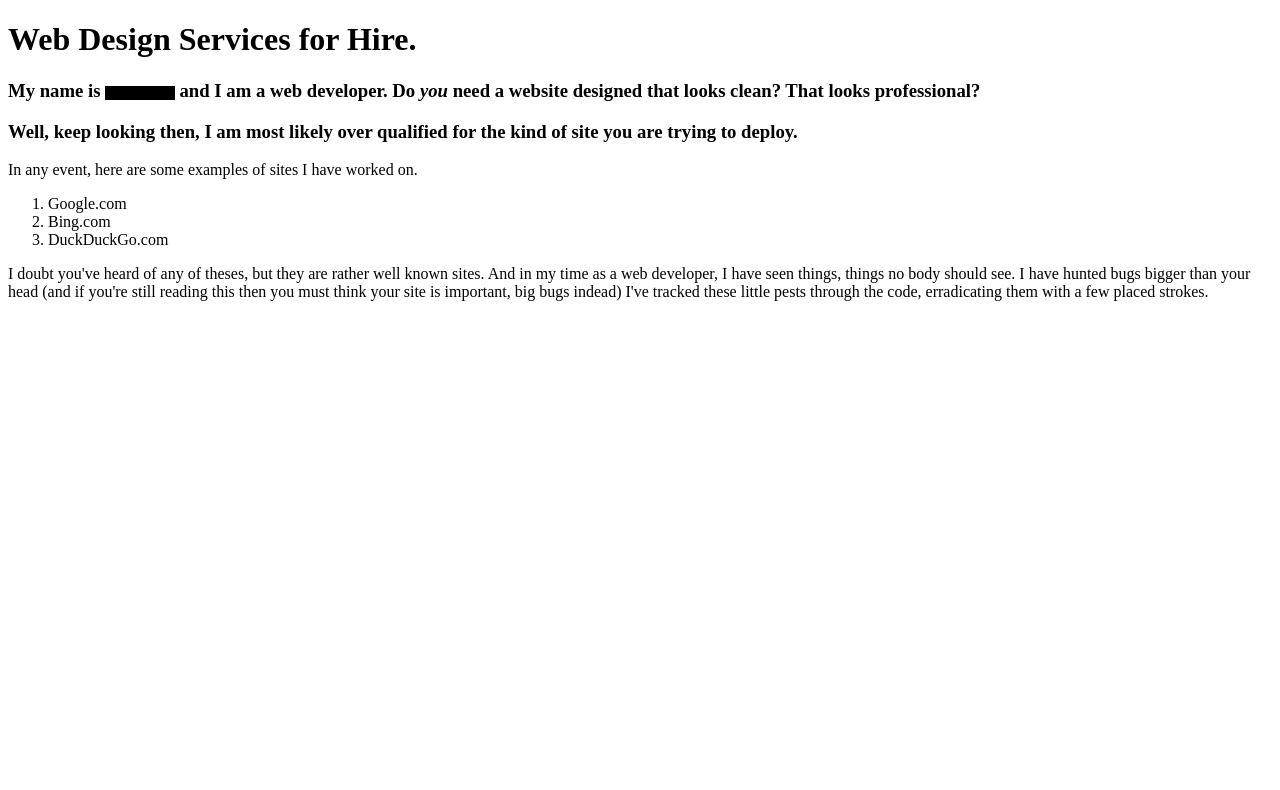
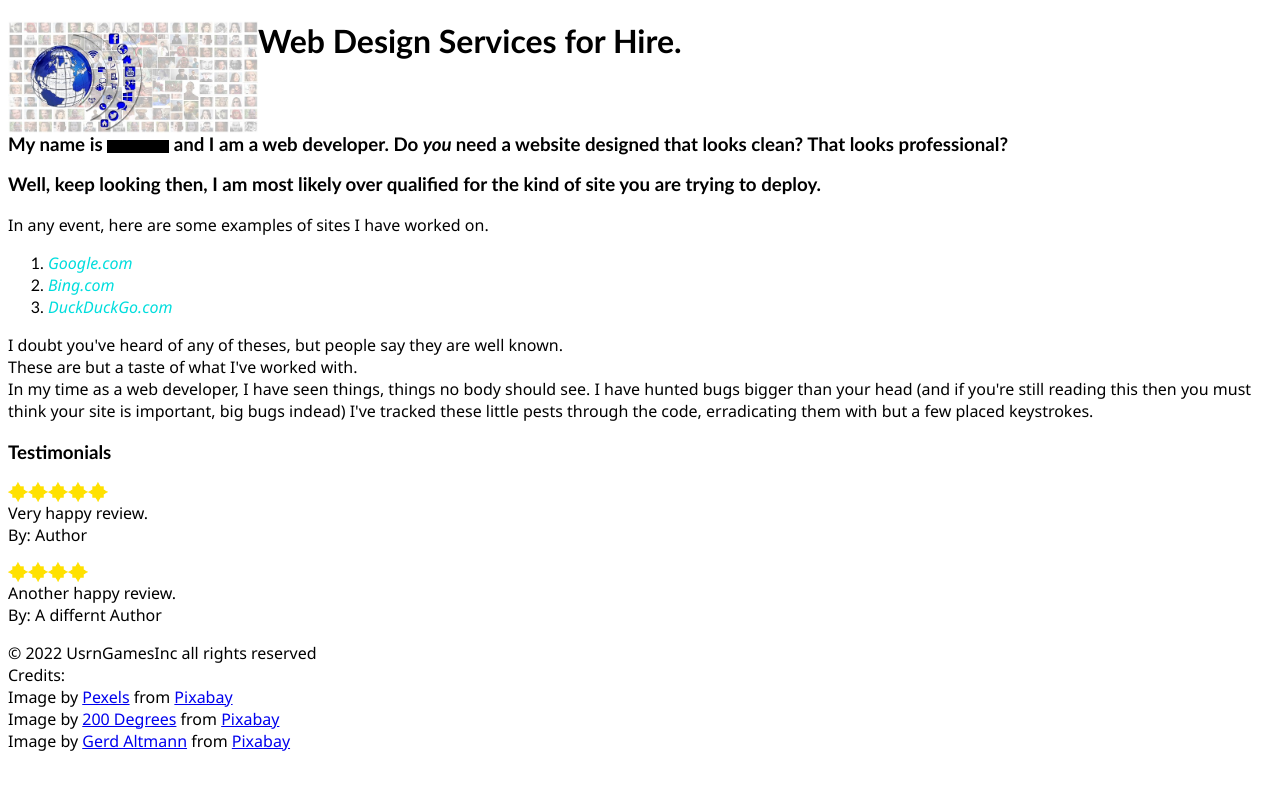
Before and after one commit to RVCC-IDMX/midterm2022-Pi-Guy53, a plain HTML site: page index.html in a window 1280 px wide. Drawn offline with Linux system fonts and the light colour scheme.

Commit message:
started to add some more content, chose a few images to use, set up some styling

```diff
--- a/css/style.css
+++ b/css/style.css
@@ -1,6 +1,28 @@
+#socialimg
+{
+    float: left;
+}
+
 header
 {
+    font-family:'Gill Sans', 'Gill Sans MT', Calibri, 'Trebuchet MS', sans-serif;
+}
 
+header p
+{
+    font-family: 'Segoe UI', Tahoma, Geneva, Verdana, sans-serif;
+}
+
+#intromsg
+{
+    clear: both;
+}
+
+ol li a
+{
+    font-family: 'Segoe UI', Tahoma, Geneva, Verdana, sans-serif;
+    color: #0dd;
+    font-style: italic;
 }
 
 #portfolio
@@ -10,22 +32,33 @@ header
 
 #testimonials
 {
+    font-family:'Gill Sans', 'Gill Sans MT', Calibri, 'Trebuchet MS', sans-serif;
+}
 
+#testimonials p
+{
+    font-family: 'Segoe UI', Tahoma, Geneva, Verdana, sans-serif;
+    clear: both;
 }
 
 footer
 {
-
+    font-family: 'Segoe UI', Tahoma, Geneva, Verdana, sans-serif;
 }
 
 .redacted
 {
     color: black;
     background-color: black;
-    font-size: 12px;
+    font-size: 8pt;
 }
 
-#emphisis
+.star
+{
+    float: left;
+}
+
+.emphisis
 {
     font-style: italic;
     font-weight: 600;
--- a/index.html
+++ b/index.html
@@ -1,5 +1,6 @@
 <!DOCTYPE html>
 <html lang="en">
+
 <head>
     <meta charset="UTF-8">
     <meta http-equiv="X-UA-Compatible" content="IE=edge">
@@ -10,12 +11,17 @@
 
 <!-- The header of the page -->
 <header>
+
+    <img id="socialimg" src="img/social-media-gf223d977e_640.jpg" alt="globe with social media icons around it"
+        width="250">
+
     <h1>
         Web Design Services for Hire.
     </h1>
-        <h3>
-            My name is <span class = "redacted">[You Looked]</span> and I am a web developer.
-            Do <a id="emphisis"> you </a> need a website designed that looks clean? That looks professional?
+
+    <h3 id="intromsg">
+        My name is <span class="redacted">[You Looked]</span> and I am a web developer.
+        Do <a class="emphisis"> you </a> need a website designed that looks clean? That looks professional?
     </h3>
     <h3>
         Well, keep looking then, I am most likely over qualified for the kind of site you are trying to deploy.
@@ -25,15 +31,20 @@
     </p>
 
     <ol>
-            <li> Google.com </li>
-            <li> Bing.com </li>
-            <li> DuckDuckGo.com</li>
+        <li> <a>Google.com</a> </li>
+        <li> <a>Bing.com</a> </li>
+        <li> <a>DuckDuckGo.com</a></li>
     </ol>
 
     <p>
-            I doubt you've heard of any of theses, but they are rather well known sites.
+        I doubt you've heard of any of theses, but people say they are well known.
 
-            And in my time as a web developer, I have seen things, things no body should see. I have hunted bugs bigger than your head (and if you're still reading this then you must think your site is important, big bugs indead) I've tracked these little pests through the code, erradicating them with a few placed strokes.
+        <br>
+        These are but a taste of what I've worked with.
+        <br>
+        In my time as a web developer, I have seen things, things no body should see. I have hunted bugs bigger than
+        your head (and if you're still reading this then you must think your site is important, big bugs indead) I've
+        tracked these little pests through the code, erradicating them with but a few placed keystrokes.
     </p>
 
 </header>
@@ -43,12 +54,32 @@
     <!-- Main part of the site -->
     <main>
         <!-- portfolio examples-->
-            <section id = "portfolio">
+        <section id="portfolio">
 
         </section>
 
         <!-- customer reviews-->
-            <section id ="testimonials">
+        <section id="testimonials">
+            <h3>Testimonials</h3>
+
+            <img class="star" src="img/review-star.png" height="20" alt="A star">
+            <img class="star" src="img/review-star.png" height="20" alt="A star">
+            <img class="star" src="img/review-star.png" height="20" alt="A star">
+            <img class="star" src="img/review-star.png" height="20" alt="A star">
+            <img class="star" src="img/review-star.png" height="20" alt="A star">
+            <p>
+                Very happy review.
+                <br> By: Author
+            </p>
+
+            <img class="star" src="img/review-star.png" height="20" alt="A star">
+            <img class="star" src="img/review-star.png" height="20" alt="A star">
+            <img class="star" src="img/review-star.png" height="20" alt="A star">
+            <img class="star" src="img/review-star.png" height="20" alt="A star">
+            <p>
+                Another happy review.
+                <br> By: A differnt Author
+            </p>
 
         </section>
 
@@ -56,7 +87,21 @@
 
     <!--Credits, and copyright information -->
     <footer>
-
+        © 2022 UsrnGamesInc all rights reserved
+        <br>
+        Credits:
+        <br> Image by <a
+            href="https://pixabay.com/users/pexels-2286921/?utm_source=link-attribution&amp;utm_medium=referral&amp;utm_campaign=image&amp;utm_content=1283624">Pexels</a>
+        from <a
+            href="https://pixabay.com//?utm_source=link-attribution&amp;utm_medium=referral&amp;utm_campaign=image&amp;utm_content=1283624">Pixabay</a>
+        <br> Image by <a
+            href="https://pixabay.com/users/200degrees-2051452/?utm_source=link-attribution&amp;utm_medium=referral&amp;utm_campaign=image&amp;utm_content=1666982">200
+            Degrees</a> from <a
+            href="https://pixabay.com//?utm_source=link-attribution&amp;utm_medium=referral&amp;utm_campaign=image&amp;utm_content=1666982">Pixabay</a>
+        <br> Image by <a
+            href="https://pixabay.com/users/geralt-9301/?utm_source=link-attribution&amp;utm_medium=referral&amp;utm_campaign=image&amp;utm_content=2537391">Gerd
+            Altmann</a> from <a
+            href="https://pixabay.com//?utm_source=link-attribution&amp;utm_medium=referral&amp;utm_campaign=image&amp;utm_content=2537391">Pixabay</a>
     </footer>
 </body>
 
```
Also changed, not shown: img/browser-g988f82dcd_640.png (added), img/review-star.png (added), img/social-media-gf223d977e_640.jpg (added), img/technology-g89cbe1037_640.jpg (added). Lines whose indentation alone changed are shown as unchanged.
